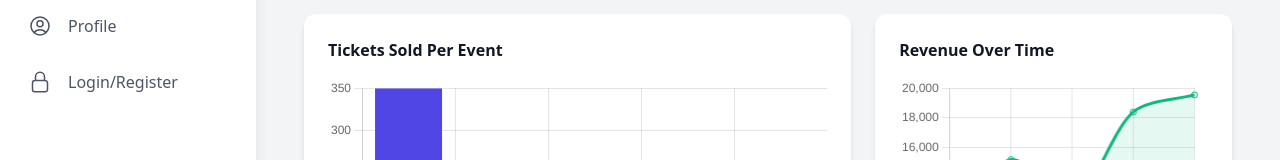
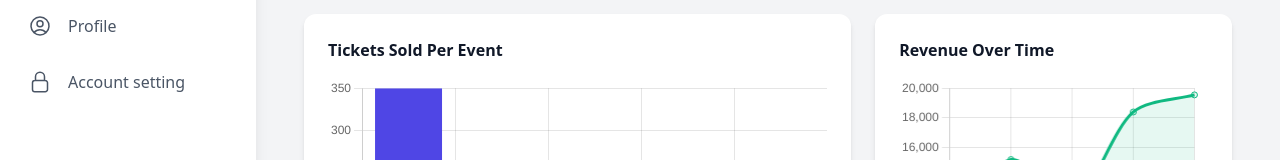
Before and after one commit to osamamaktari/Event-Management-Ticketing-System, a Vue app in the folder vue-app/: page /dashboard in a window 1280 px wide. Shown: the part 322-482 px from the top of the page. Built offline with nearby package versions, Linux system fonts and the light colour scheme; no server answers; a web font is replaced by a local one.

Commit message:
edit:the chart and appsider componnents

```diff
--- a/vue-app/src/components/AppSidebar.vue
+++ b/vue-app/src/components/AppSidebar.vue
@@ -41,6 +41,6 @@ const navLinks = [
   { to: '/event-management', text: 'Manage Events', icon: Cog8ToothIcon },
   { to: '/dashboard', text: 'Dashboard', icon: ChartPieIcon },
   { to: '/profile', text: 'Profile', icon: UserCircleIcon },
-  { to: '/auth', text: 'Login/Register', icon: LockClosedIcon }
+  { to: '/auth', text: 'Account setting', icon: LockClosedIcon }
 ];
 </script>
--- a/vue-app/src/components/charts/BarChart.vue
+++ b/vue-app/src/components/charts/BarChart.vue
@@ -36,6 +36,7 @@ defineProps({
   }
 });
 
+
 // Define the chart's configuration options
 const chartOptions = {
   // This makes the chart fill its container.
```
